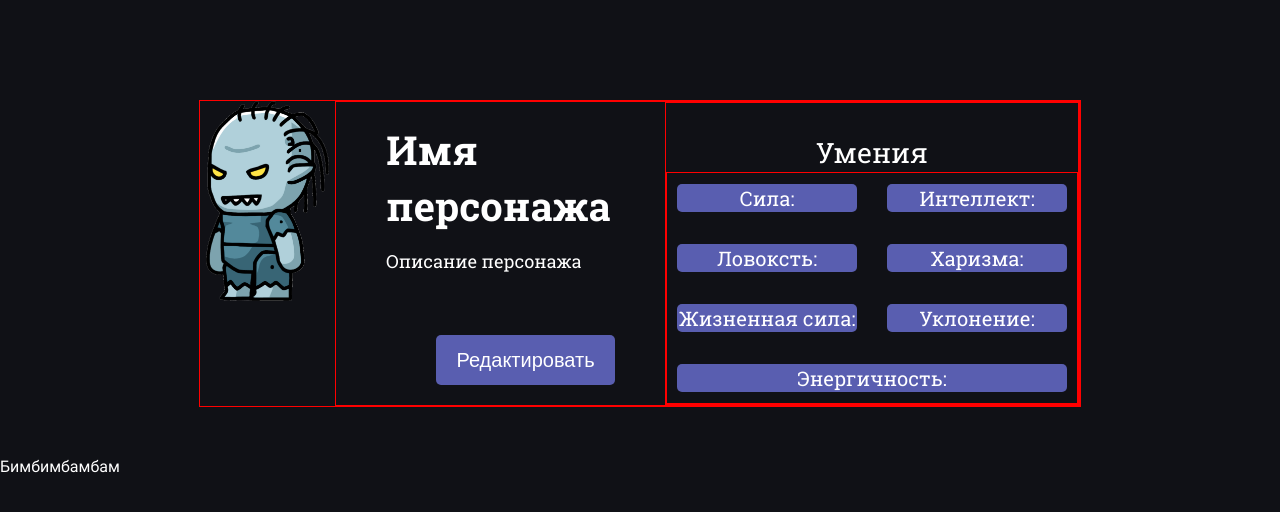
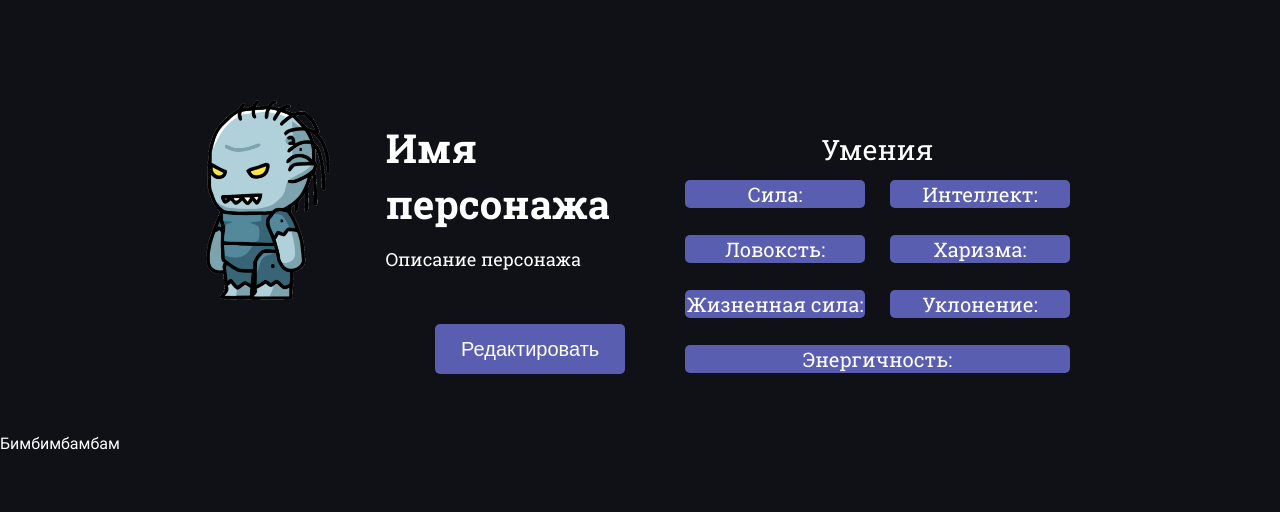
Before and after one commit to AndrewRusanov/test-game, a React (Create React App) app: page / in a window 1280 px wide. Shown: the top 512 px of the page. Built offline with nearby package versions, Linux system fonts and the light colour scheme.

Commit message:
feat: delete red border and change editButton margin

```diff
--- a/src/components/header/Header.jsx
+++ b/src/components/header/Header.jsx
@@ -6,7 +6,6 @@ import Profile from './profile/Profile';
 const Header = () => {
   return (
     <header className={styles.header}>
-      {/* Тут должно быть изображение, имя персонажа и описание + возможность это менять */}
       <Avatar />
       <Profile />
     </header>
--- a/src/components/header/Header.module.css
+++ b/src/components/header/Header.module.css
@@ -7,5 +7,4 @@
   width: calc(100% - 200px * 2);
   margin: 0 auto 50px;
   font-family: 'RobotoSlab';
-  border: 1px solid red;
 }
--- a/src/components/header/profile/Profile.module.css
+++ b/src/components/header/profile/Profile.module.css
@@ -3,5 +3,4 @@
   flex-direction: row;
   justify-content: space-between;
   width: 100%;
-  border: 1px solid red;
 }
--- a/src/components/header/profile/info/Info.module.css
+++ b/src/components/header/profile/info/Info.module.css
@@ -22,7 +22,7 @@
 }
 
 .editButton {
-  margin: auto 50px 20px;
+  margin: auto 50px 10px;
   color: white;
   height: 50px;
   font-size: 20px;
--- a/src/components/header/profile/stats/Stats.module.css
+++ b/src/components/header/profile/stats/Stats.module.css
@@ -2,15 +2,13 @@
   display: flex;
   flex-direction: column;
   align-items: center;
-  border: 1px solid red;
 }
 
 .statsContainer {
   display: grid;
   grid-template-columns: repeat(2, minmax(200px, 1fr));
   grid-template-rows: repeat(4, minmax(50px, 1fr));
-  gap: 10px;
-  border: 1px solid red;
+  gap: 5px;
   align-items: center;
   justify-items: center;
 }
```
